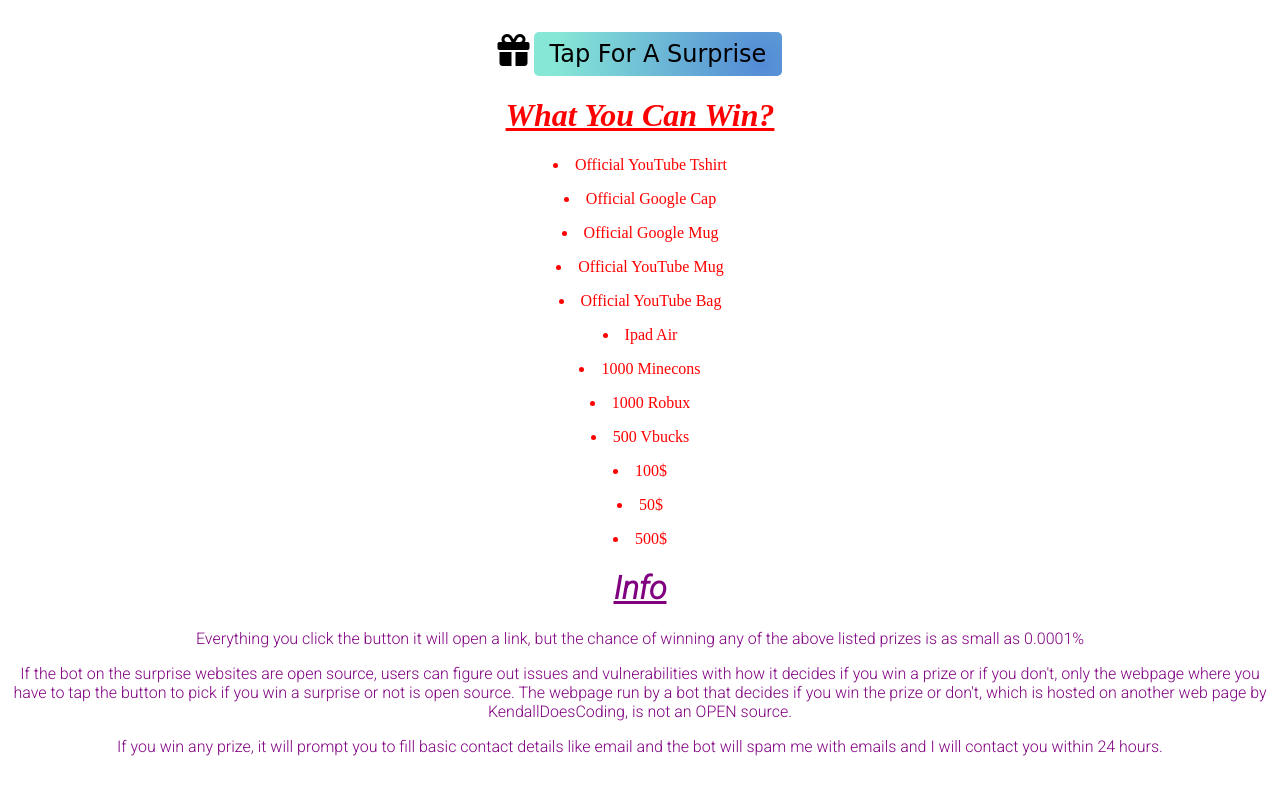
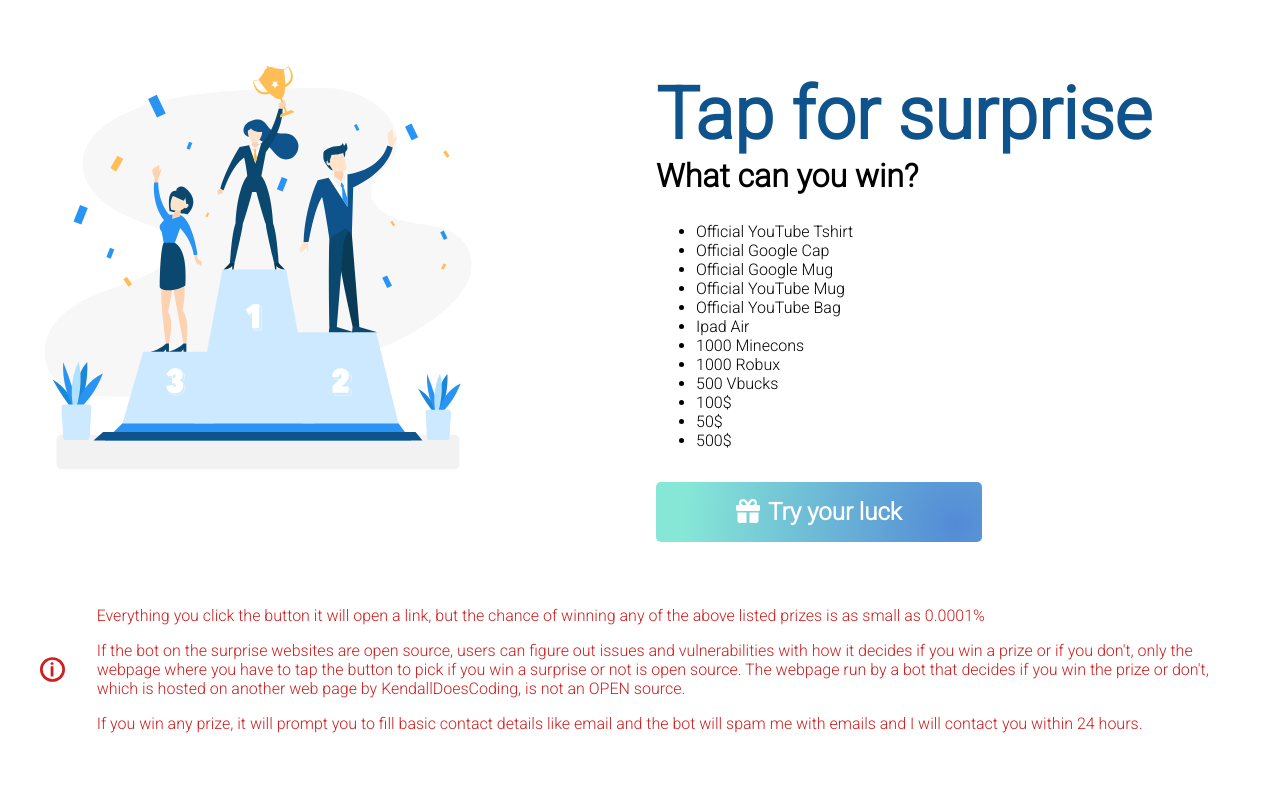
Before and after one commit to KendallDoesCoding/tap-for-a-surprise, a website: page index.html in a window 1280 px wide. Drawn offline with Linux system fonts and the light colour scheme; a web font is replaced by a local one.

Commit message:
redesign page (#8)
* add .gitignore, directory img and redesign the page

* fix approval issues

* change info area in red

```diff
--- a/index.html
+++ b/index.html
@@ -20,35 +20,47 @@
 </head>
 <body>
     <div class="surprise">
-<center>
-        <p>
-          <i class="fas fa-gift fa-2x"></i>
-          <span><button id="surprise-button" onClick="openStuff();">Tap For A Surprise</button></span>
-           </a>
+        <div class="row">
+            <div class="column">
+                <img class="competition-img" alt="image of competition" src="img/competition.svg">
+            </div>
+            <div class="column">
+                <div class="prize-styling ">
+                    <h1 class="title-styling">Tap for surprise</h1>
+                    <h2 class="subitle-styling">What can you win?</h2>
+                    <ul>
+                        <li>Official YouTube Tshirt</li>
+                        <li>Official Google Cap</li>
+                        <li>Official Google Mug</li>
+                        <li>Official YouTube Mug</li>
+                        <li>Official YouTube Bag</li>
+                        <li>Ipad Air</li>
+                        <li>1000 Minecons</li>
+                        <li>1000 Robux</li>
+                        <li>500 Vbucks</li>
+                        <li>100$</li>
+                        <li>50$</li>
+                        <li>500$</li>
+                    </ul>
+                    <p class="btn-position">
+                    <span><button id="surprise-button" onClick="openStuff();">
+                        <i class="fas fa-gift gift-styling"></i>Try your luck</button></span>
                     </p>
-    <div class="prizes">
-    <h1 class="winning">What You Can Win?</h1>
-    <p><li>Official YouTube Tshirt</li></p>
-    <p><li>Official Google Cap</li></p>
-    <p><li>Official Google Mug</li></p>
-    <p><li>Official YouTube Mug</li></p>
-    <p><li>Official YouTube Bag</li></p>
-    <p><li>Ipad Air</li></p>
-    <p><li>1000 Minecons</li></p>
-    <p><li>1000 Robux</li></p>
-    <p><li>500 Vbucks</li></p>
-    <p><li>100$</li></p>
-    <p><li>50$</li></p>
-    <p><li>500$</li></p>
                 </div>
-    <div class="info">
-      <h1 class="info">Info</h1>
+
+            </div>
+        </div>
+        <div class="row info">
+            <div class="column info-col">
+                <img class="circle-styling" alt="info-icon" src="img/info-icon.svg">
+                <div class="info-text">
                     <p>Everything you click the button it will open a link, but the chance of winning any of the above listed prizes is as small as 0.0001%</p>
                     <p>If the bot on the surprise websites are open source, users can figure out issues and vulnerabilities with how it decides if you win a prize or if you don't, only the webpage where you have to tap the button to pick if you win a surprise or not is open source. The webpage run by a bot that decides if you win the prize or don't, which is hosted on another web page by KendallDoesCoding, is not an OPEN source.</p>
                     <p>If you win any prize, it will prompt you to fill basic contact details like email and the bot will spam me with emails and I will contact you within 24 hours.</p>
                 </div>
             </div>
-</center>
+        </div>
+    </div>
 
 <script src="surprise.js"></script>
 </body>
--- a/styles.css
+++ b/styles.css
@@ -9,9 +9,9 @@
 button {
   /* This button is for the YML directory NOT the main page */
   background-image: radial-gradient(
-    circle farthest-corner at 92.3% 71.5%,
-    rgba(83, 138, 214, 1) 0%,
-    rgba(134, 231, 214, 1) 90%
+          circle farthest-corner at 92.3% 71.5%,
+          rgba(83, 138, 214, 1) 0%,
+          rgba(134, 231, 214, 1) 90%
   );
   color: white;
   outline: none;
@@ -19,32 +19,68 @@
   font-family: "Handlee", cursive;
   font-size: 1.5rem;
   cursor: pointer;
-  padding: 0.5rem 1rem;
+  padding: 1rem 5rem;
   border-radius: 5px;
   transition: all 0.2s ease-in-out;
   margin-top: 1rem;
+  max-width: 100%;
 }
 
 #surprise-button {
-  color: black;
-  font-family: "ZCOOL QingKe HuangYou", cursive;
+  color: white;
+  font-family: "Roboto", sans-serif;
+  font-weight: bolder;
 }
 
-.prizes {
-  color: red;
-}
-
-.prizes p {
+.surprise {
   font-family: "Roboto", sans-serif;
 }
 
-.info {
-  color: purple;
-  font-family: "Roboto", sans-serif;
+.row {
+  display: flex;
 }
 
-h1 {
-  text-decoration: underline;
-  font-weight: bold;
-  font-style: italic;
+.column {
+  flex: 100%;
+  padding: 1rem;
 }
+
+.title-styling {
+  margin-bottom: 0;
+  font-size: 450%;
+  color: #0E538C
+}
+
+.subitle-styling {
+  margin-top: 0;
+  font-size: 200%;
+}
+
+.gift-styling {
+  margin-right: .5rem;
+}
+
+.competition-img {
+  width: 78%;
+  height: auto;
+}
+
+.info {
+  font-family: "Roboto", sans-serif;
+  color: #CE1E1E;
+}
+
+.info-col {
+  display: flex;
+  padding-top: 0;
+}
+
+.info-text {
+  padding: 1rem;
+}
+
+.circle-styling {
+  width: 2%;
+  margin-left: 1rem;
+  margin-right: 1rem;
+}
```
Also changed, not shown: img/competition.svg (added), img/info-icon.svg (added), 1 other file. Lines whose indentation alone changed are shown as unchanged.
